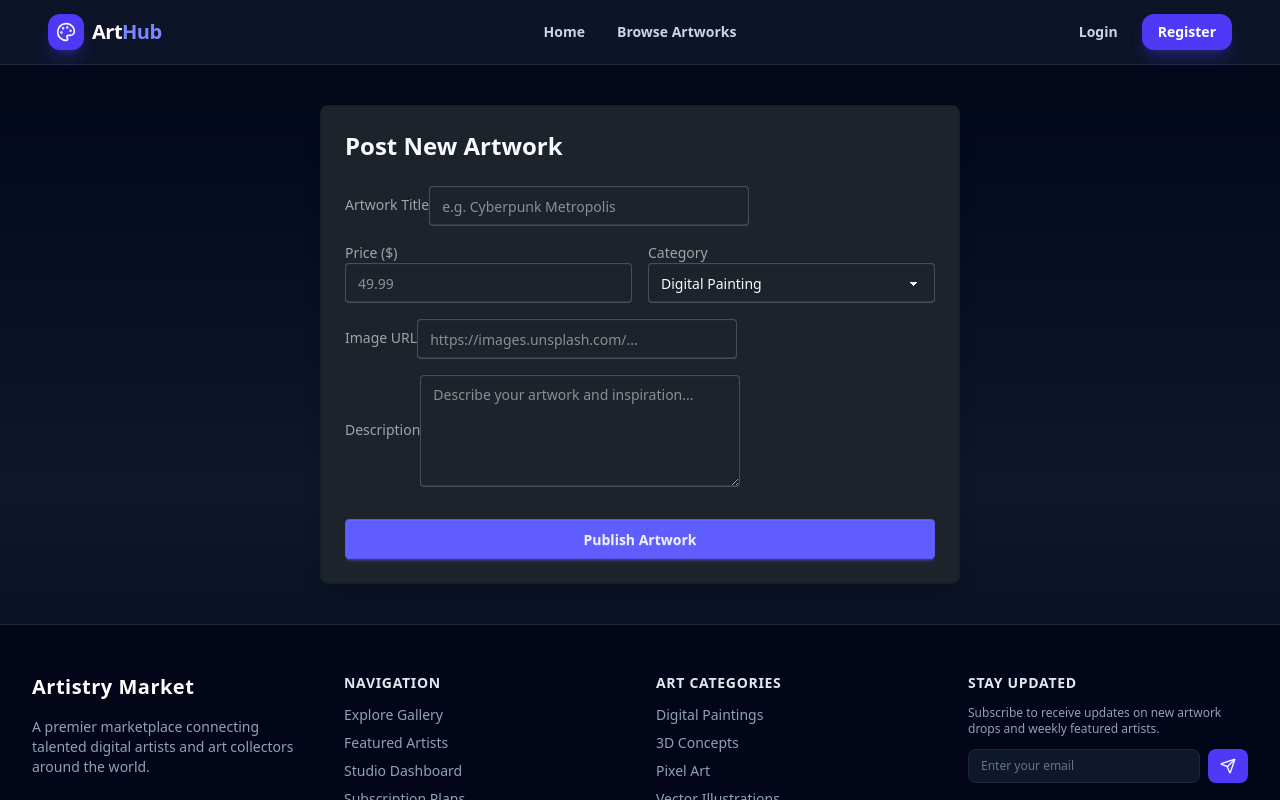
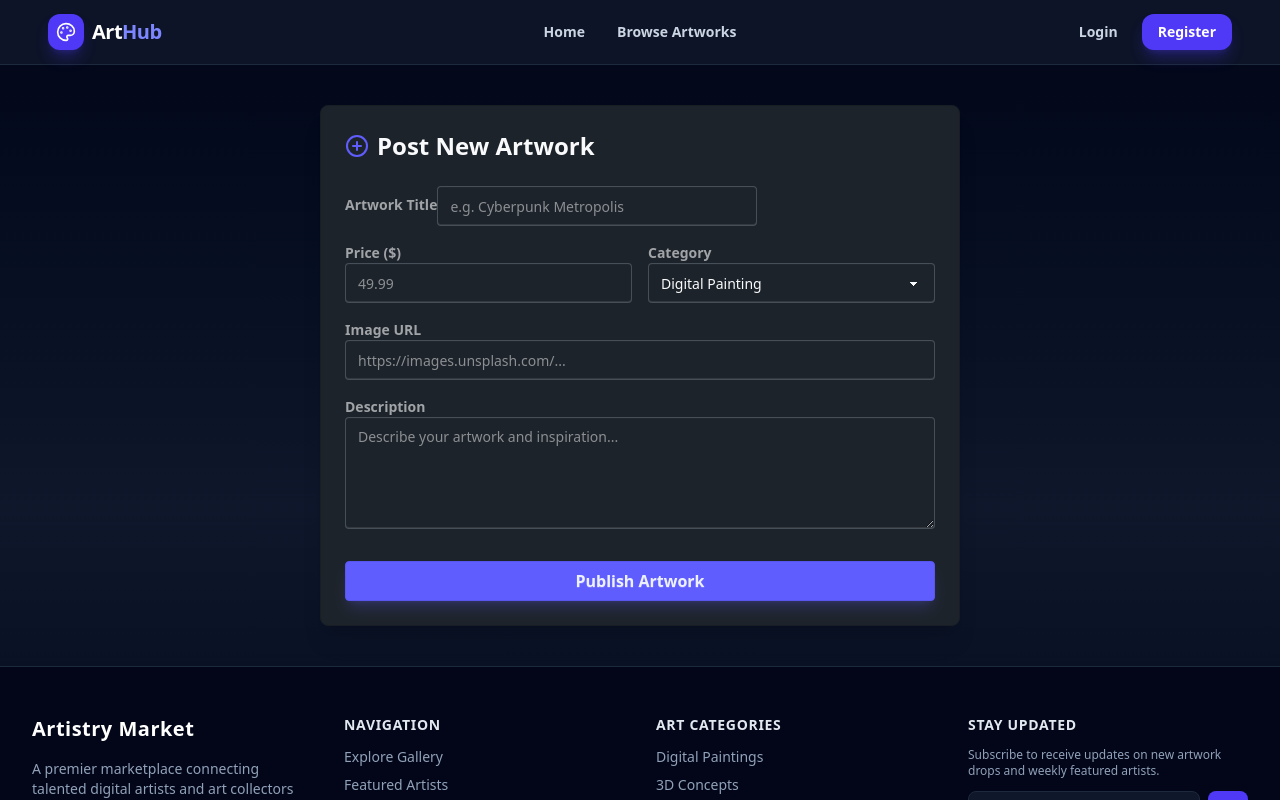
Before and after one commit to shahriarahmed02/arthub-client, a Next.js app: page /add-artwork in a window 1280 px wide. Shown: the top 800 px of the page. Built offline with nearby package versions, Linux system fonts and the light colour scheme; no server answers.

Commit message:
Add delete and edit support, update server CORS policy

```diff
--- a/src/app/add-artwork/page.jsx
+++ b/src/app/add-artwork/page.jsx
@@ -4,6 +4,7 @@ import { useState, useContext } from 'react';
 import { AuthContext } from '@/context/AuthContext';
 import { useRouter } from 'next/navigation';
 import API from '@/lib/api';
+import { Loader2, PlusCircle } from 'lucide-react';
 
 export default function AddArtworkPage() {
   const { user } = useContext(AuthContext);
@@ -25,7 +26,7 @@ export default function AddArtworkPage() {
       await API.post('/artworks', {
         ...formData,
         price: parseFloat(formData.price),
-        artistName: user?.name
+        artistName: user?.name || user?.email?.split('@')[0] || 'Unknown Artist'
       });
       router.push('/artworks');
     } catch (err) {
@@ -39,13 +40,15 @@ export default function AddArtworkPage() {
     <div className="max-w-2xl mx-auto px-4 py-10">
       <div className="card bg-base-100 shadow-xl border border-base-200">
         <div className="card-body">
-          <h2 className="card-title text-2xl font-bold mb-4">Post New Artwork</h2>
+          <h2 className="card-title text-2xl font-bold mb-4 flex items-center gap-2">
+            <PlusCircle className="w-6 h-6 text-primary" /> Post New Artwork
+          </h2>
           <form onSubmit={handleSubmit} className="space-y-4">
             <div className="form-control">
-              <label className="label"><span className="label-text">Artwork Title</span></label>
+              <label className="label"><span className="label-text font-semibold">Artwork Title</span></label>
               <input
                 type="text"
-                className="input input-bordered"
+                className="input input-bordered w-vull focus:outline-none focus:border-primary"
                 placeholder="e.g. Cyberpunk Metropolis"
                 value={formData.title}
                 onChange={(e) => setFormData({ ...formData, title: e.target.value })}
@@ -55,11 +58,11 @@ export default function AddArtworkPage() {
 
             <div className="grid grid-cols-1 md:grid-cols-2 gap-4">
               <div className="form-control">
-                <label className="label"><span className="label-text">Price ($)</span></label>
+                <label className="label"><span className="label-text font-semibold">Price ($)</span></label>
                 <input
                   type="number"
                   step="0.01"
-                  className="input input-bordered"
+                  className="input input-bordered w-full focus:outline-none focus:border-primary"
                   placeholder="49.99"
                   value={formData.price}
                   onChange={(e) => setFormData({ ...formData, price: e.target.value })}
@@ -68,9 +71,9 @@ export default function AddArtworkPage() {
               </div>
 
               <div className="form-control">
-                <label className="label"><span className="label-text">Category</span></label>
+                <label className="label"><span className="label-text font-semibold">Category</span></label>
                 <select
-                  className="select select-bordered"
+                  className="select select-bordered w-full focus:outline-none focus:border-primary"
                   value={formData.category}
                   onChange={(e) => setFormData({ ...formData, category: e.target.value })}
                 >
@@ -83,10 +86,10 @@ export default function AddArtworkPage() {
             </div>
 
             <div className="form-control">
-              <label className="label"><span className="label-text">Image URL</span></label>
+              <label className="label"><span className="label-text font-semibold">Image URL</span></label>
               <input
                 type="url"
-                className="input input-bordered"
+                className="input input-bordered w-full focus:outline-none focus:border-primary"
                 placeholder="https://images.unsplash.com/..."
                 value={formData.imageUrl}
                 onChange={(e) => setFormData({ ...formData, imageUrl: e.target.value })}
@@ -95,9 +98,9 @@ export default function AddArtworkPage() {
             </div>
 
             <div className="form-control">
-              <label className="label"><span className="label-text">Description</span></label>
+              <label className="label"><span className="label-text font-semibold">Description</span></label>
               <textarea
-                className="textarea textarea-bordered h-28"
+                className="textarea textarea-bordered h-28 w-full focus:outline-none focus:border-primary"
                 placeholder="Describe your artwork and inspiration..."
                 value={formData.description}
                 onChange={(e) => setFormData({ ...formData, description: e.target.value })}
@@ -105,8 +108,18 @@ export default function AddArtworkPage() {
               ></textarea>
             </div>
 
-            <button type="submit" className={`btn btn-primary w-full mt-4 ${loading ? 'loading' : ''}`} disabled={loading}>
-              {loading ? 'Publishing...' : 'Publish Artwork'}
+            <button
+              type="submit"
+              className="btn btn-primary w-full mt-4 font-bold text-base gap-2 shadow-lg shadow-primary/20"
+              disabled={loading}
+            >
+              {loading ? (
+                <>
+                  <Loader2 className="w-5 h-5 animate-spin" /> Publishing...
+                </>
+              ) : (
+                'Publish Artwork'
+              )}
             </button>
           </form>
         </div>
--- a/src/app/artworks/[id]/page.jsx
+++ b/src/app/artworks/[id]/page.jsx
@@ -48,7 +48,7 @@ export default function ArtworkDetailPage() {
     try {
       const res = await API.post('/payment/create-checkout-session', { artworkId: id });
       if (res.data?.url) {
-        window.location.href = res.data.url; // Stripe Checkout-এ নিয়ে যাওয়া
+        window.location.href = res.data.url; // Stripe Checkout-এ নিয়ে যাওয়া
       }
     } catch (err) {
       alert(err.response?.data?.message || 'Failed to initiate purchase session.');
```
